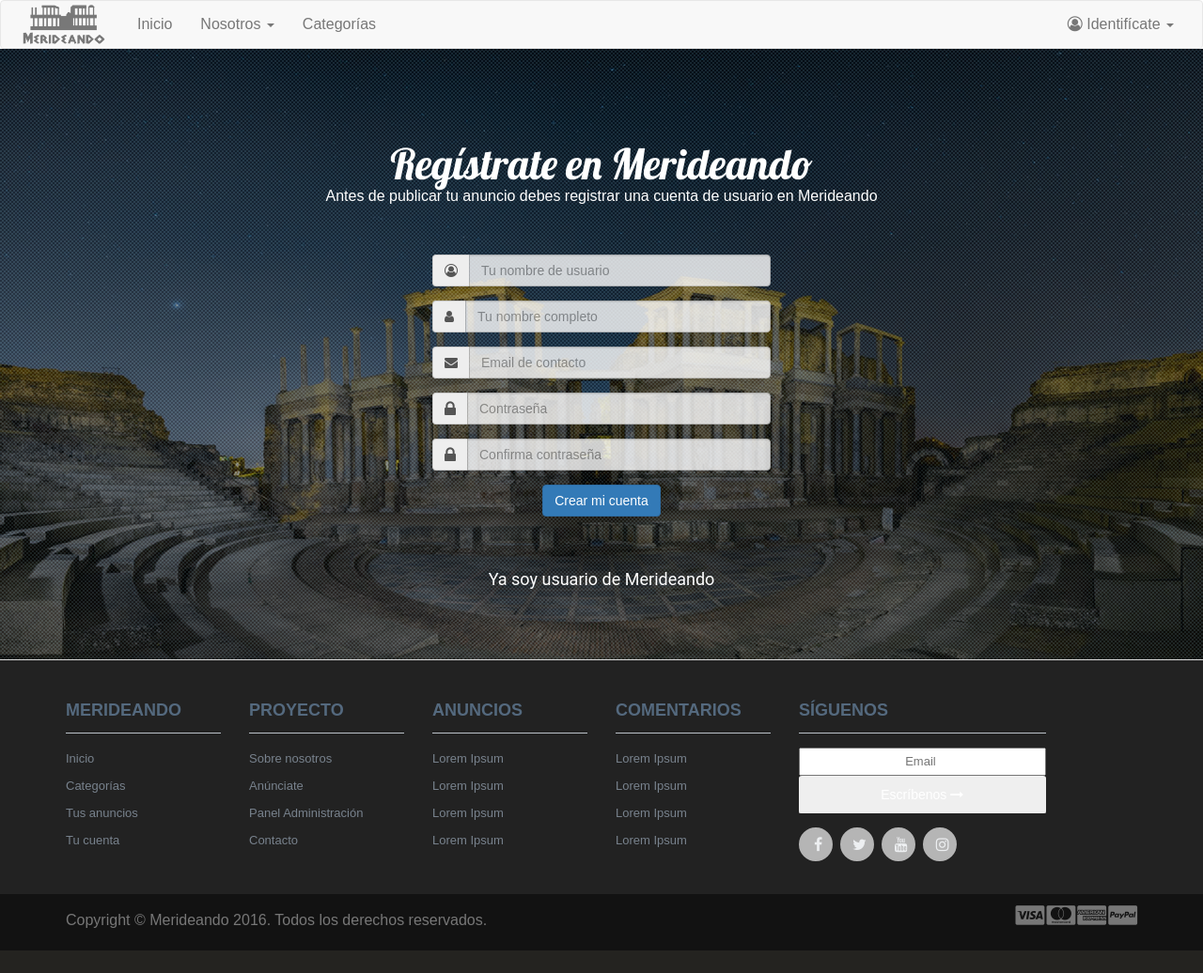
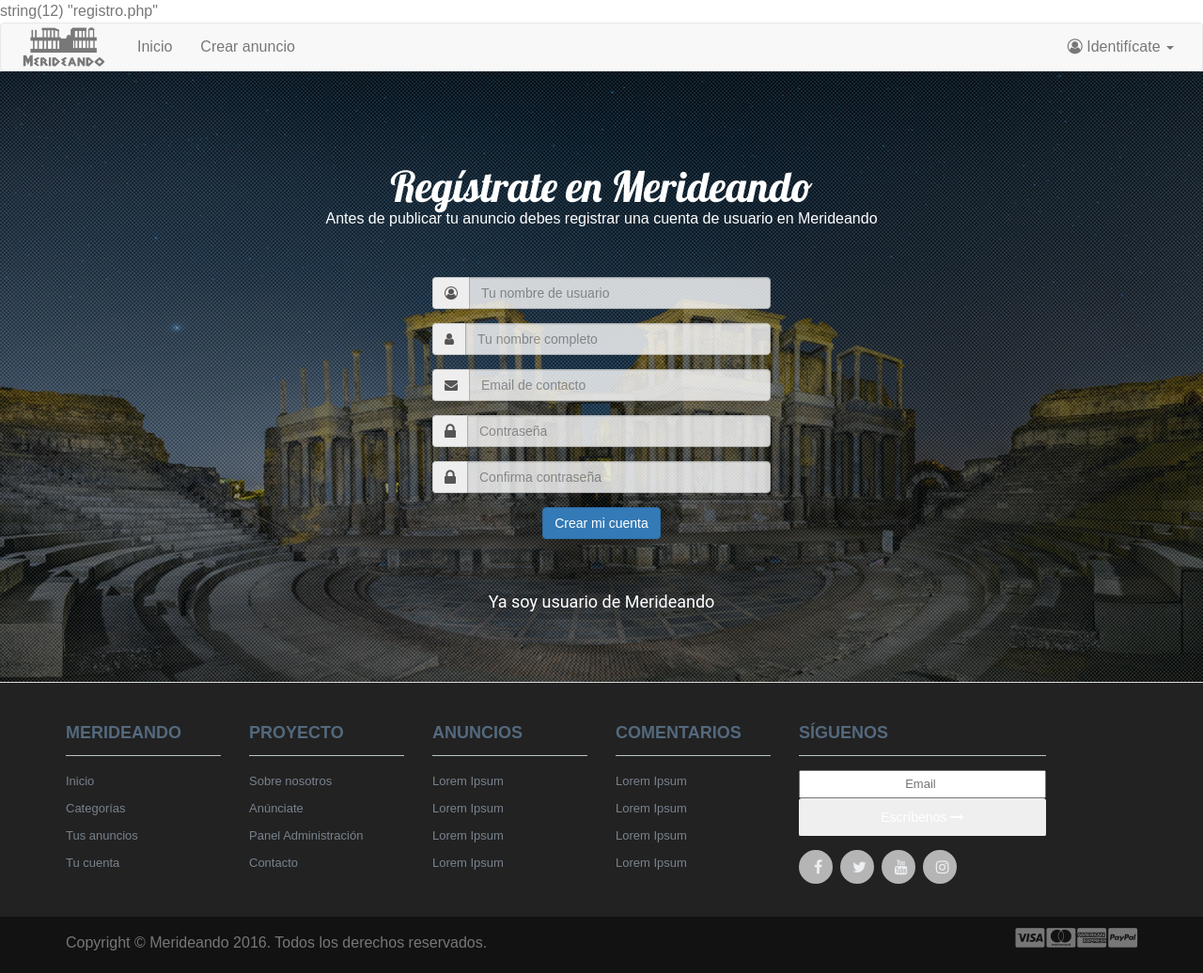
Before and after one commit to pedrosici/merideando, a PHP site: page /registro.php in a window 1280 px wide. Shown: the whole page at 94% size. Before the commit the page ends 1012 px from the top, so only its background shows below. Run offline with PHP 8.4, Linux system fonts and the light colour scheme.

Commit message:
Comenzando pequeños retoques en el navbar superior en función de la página en la que estemos. Añadimos css para la estrellas que se encuentran dentro de la votación incluida en los comentarios de cada anuncio.

```diff
--- a/css/style.css
+++ b/css/style.css
@@ -525,3 +525,29 @@ line-height: 36px;
     margin-bottom: 10px;
     border: 1px solid transparent;
     border-radius: 4px
+}
+
+/*----- VALORACIONES ---*/
+
+.stars{list-style:none;position:relative;margin:0;padding:0}
+	.voted{cursor:default !important}
+	.stars-16{width:70px}
+	.stars-24{width:110px}
+	.stars-32{width:140px}
+
+.stars:hover div{display:none}
+.ul_voted:hover div{display:block !important}
+
+.stars li {display:block;float:left;background-repeat:no-repeat;cursor:pointer;text-indent:-9999em;margin:0;padding:0;}
+.stars-16 li{background-image:url(../images/stars-16.png);width:14px;height:15px;}
+.stars-16 li:hover{width:14px;height:15px;background-position:0 -15px}
+.stars-24 li{background-image:url(../images/stars-24.png);width:22px;height:21px;background-position:0 0}
+.stars-24 li:hover{width:22px;height:21px;background-position:0 -21px}
+
+
+.stars div{display:block;background-repeat:repeat-x;position:absolute;left:0;top:0;z-index:102}
+.votes-16{background-image:url(stars-16.png);background-position:0 -15px;height:15px}
+.votes-24{background-image:url(stars-24.png);background-position:0 -21px;height:21px}
+.votes-32{background-image:url(stars-32.png);background-position:0 -27px;height:27px}
+
+.stars span{float:left;font-size:11px;padding:2px 0 0 0;text-align:center;font-family:sans-serif;width:100%}
--- a/php/navbar.php
+++ b/php/navbar.php
@@ -1,5 +1,7 @@
 <?php
     $current_page = basename($_SERVER['PHP_SELF']);
+var_dump($current_page);
+// if(!isset($_SESSION["user_id"]))
 ?>
 
 <nav class="navbar navbar-default">
@@ -18,23 +20,18 @@
             <!-- Collect the nav links, forms, and other content for toggling -->
             <div class="collapse navbar-collapse" id="bs-example-navbar-collapse-1">
               <ul class="nav navbar-nav">
-                <li class="<?php if ($current_page == "index.php"){ echo "active "; }?>"><a href="index.php">Inicio<span class="sr-only">(current)</span></a></li>
-                  <!-- Mostramos las opciones de cuenta segun la sesión del usuario -->
-                  <?php if(!isset($_SESSION["user_id"])):?>
-                <li class="dropdown">
-                  <a href="#" class="dropdown-toggle" data-toggle="dropdown" role="button" aria-haspopup="true" aria-expanded="false">Nosotros <span class="caret"></span></a>
-                  <ul class="dropdown-menu">
-                    <li><a href="#nosotros">Servicio</a></li>
-                    <li><a href="#anunciate">Anúnciate</a></li>
-                    <li><a href="#contacto">Contacto</a></li>
-                  </ul>
-                </li>
-                <li class="<?php if ($current_page == "categorias.php"){ echo "active "; }?> item"><a href="categorias.php">Categorías</a></li>
-                 <?php else:?>
-                  <li class="<?php if ($current_page == "panel_usuario.php"){ echo "active "; }?> item"><a href="panel_usuario.php">Mis anuncios</a></li>
-                  <li><a href="categorias.php">Categorías</a></li>
-
-                <?php endif;?>
+                    <li class="<?php if ($current_page == "index.php"){ echo "active "; }?>"><a href="index.php">Inicio<span class="sr-only">(current)</span></a></li>
+                      <!-- Mostramos las opciones del menú según la página en la que esté -->
+                      <!-- CATEGORIAS.PHP -->
+                 <?php
+                    if ($current_page == "categorias.php"){
+                        echo '<li class="active item"><a href="categorias.php">Categorías</a></li>';
+                    }
+                    else if ($current_page == "panel_usuario.php"){
+                        echo '<li class="active item"><a href="panel_usuario.php">Mis anuncios</a></li>';
+                    }
+                  ?>
+                  <li><a href="panel_usuario.php">Crear anuncio</a></li>
               </ul>
 
               <ul class="nav navbar-nav navbar-right">
```
Also changed, not shown: index.php (+22 -5 lines).
